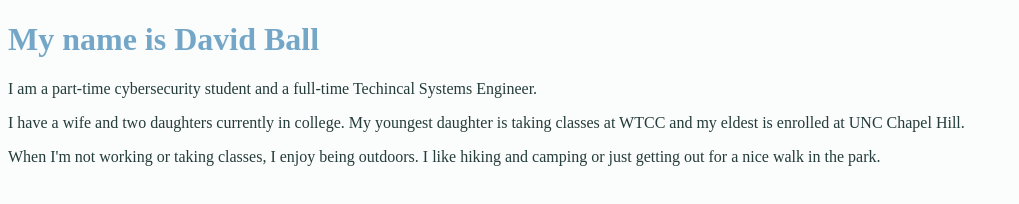
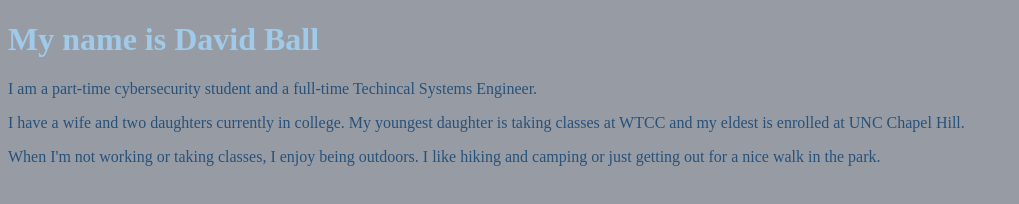
Before and after one commit to dball2SP2025/dball2SP2025.github.io, a plain HTML site: page index.html in a window 1280 px wide. Shown: the whole page, without its empty margins (0-1019 px from the left). Drawn offline with Linux system fonts and the light colour scheme.

Commit message:
Update index.html
color changes

```diff
--- a/index.html
+++ b/index.html
@@ -4,13 +4,13 @@
     <title>My Personal Introduction</title>
     <style>
       body {
-        background-color: #FBFCFC;
+        background-color: #979CA4;
       }
       h1 {
-        color: #74A7C7;
+        color: #A0CAE9;
       }
       p {
-        color: #243C3A;
+        color: #28517A;
       }
     </style>
   </head>
```
